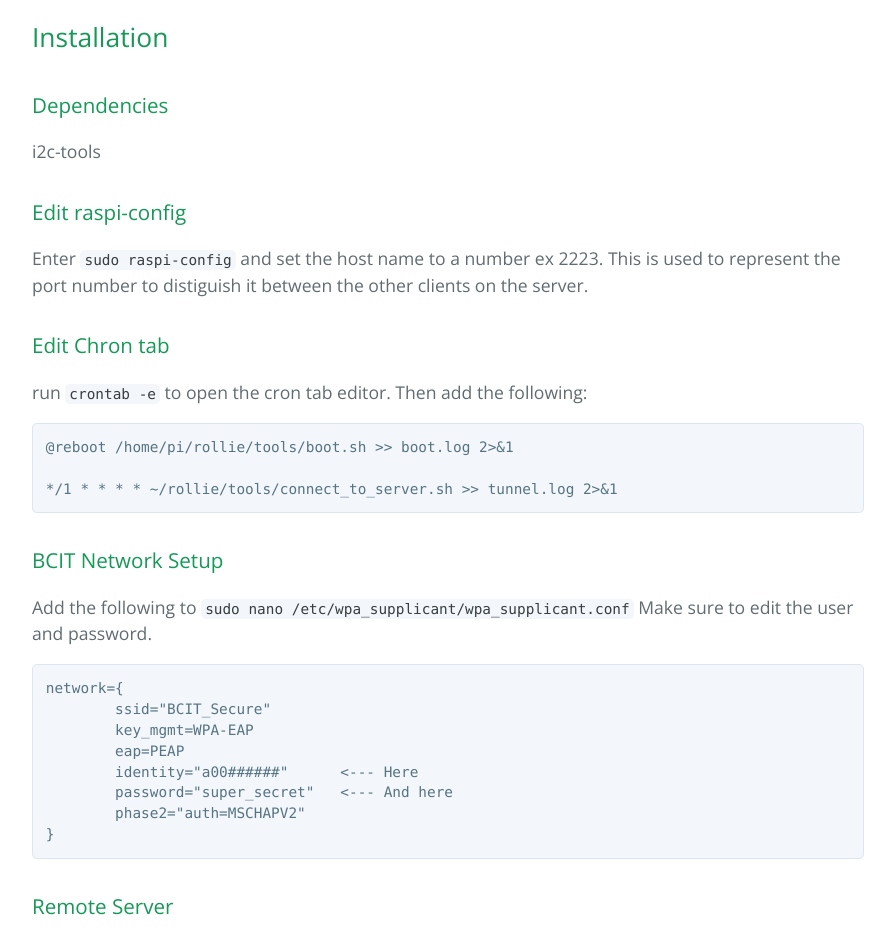
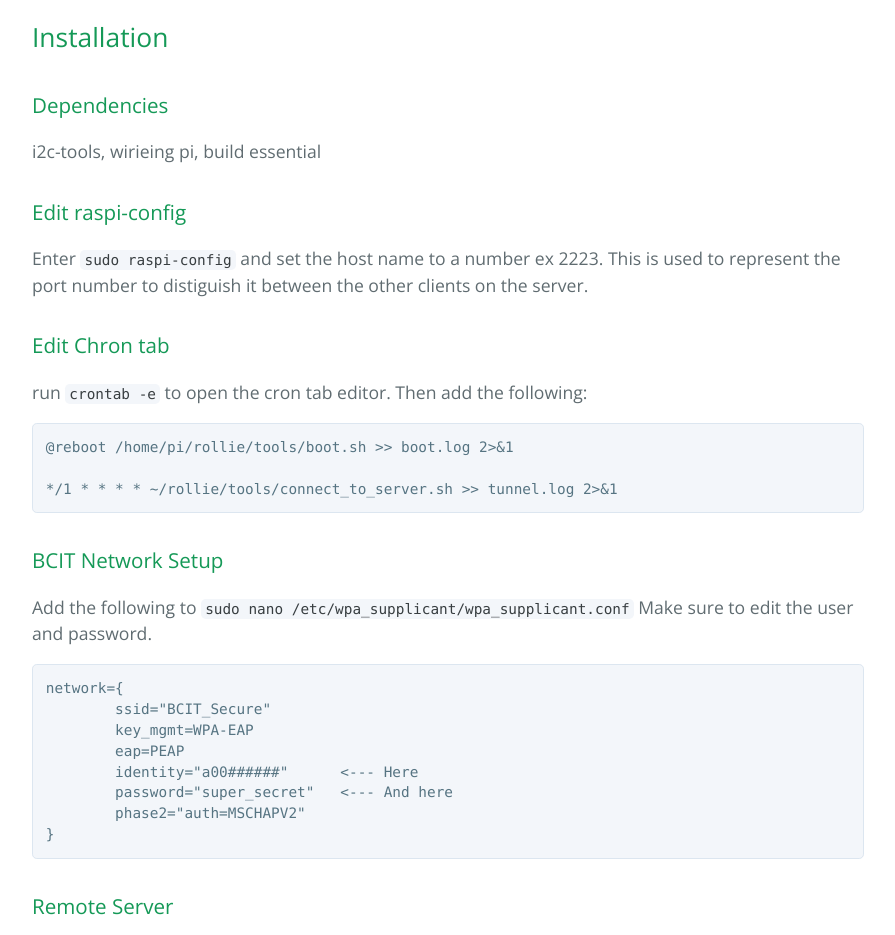
Before and after one commit to damped/rollie, a plain HTML site: page index.html in a window 1280 px wide. Shown: the part 1660-2595 px from the top of the page, without its empty margins (192-1087 px from the left). Drawn offline with nearby package versions, Linux system fonts and the light colour scheme.

Commit message:
Added list of dependencies

```diff
--- a/index.html
+++ b/index.html
@@ -73,7 +73,7 @@ The acceleromiter is located at 0x53 and returns a device id of 0xE5</p>
 <h3>
 <a id="dependencies" class="anchor" href="#dependencies" aria-hidden="true"><span aria-hidden="true" class="octicon octicon-link"></span></a>Dependencies</h3>
 
-<p>i2c-tools</p>
+<p>i2c-tools, wirieing pi, build essential</p>
 
 <h3>
 <a id="edit-raspi-config" class="anchor" href="#edit-raspi-config" aria-hidden="true"><span aria-hidden="true" class="octicon octicon-link"></span></a>Edit raspi-config</h3>
```
